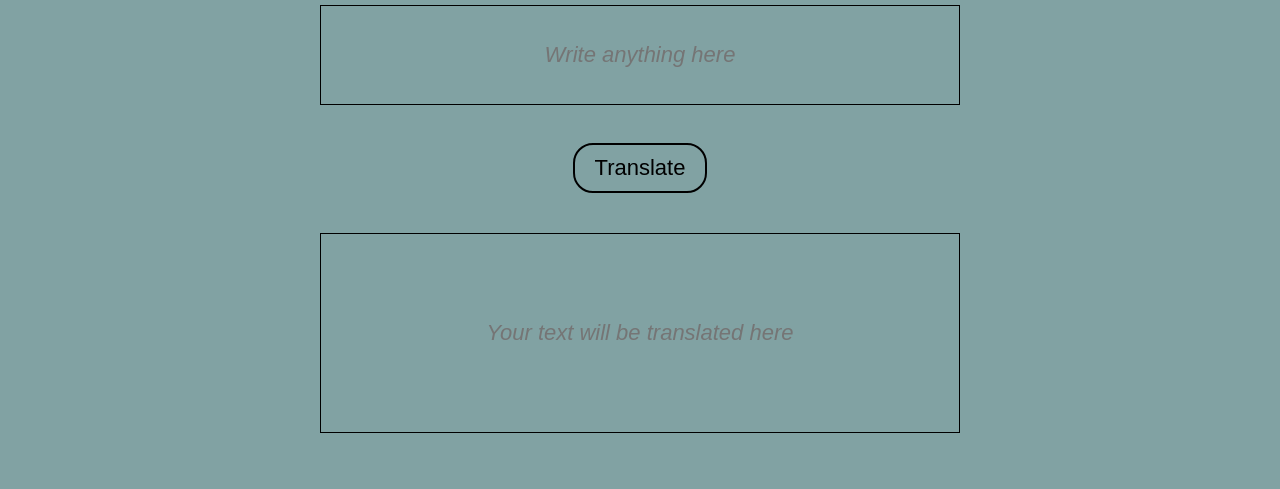
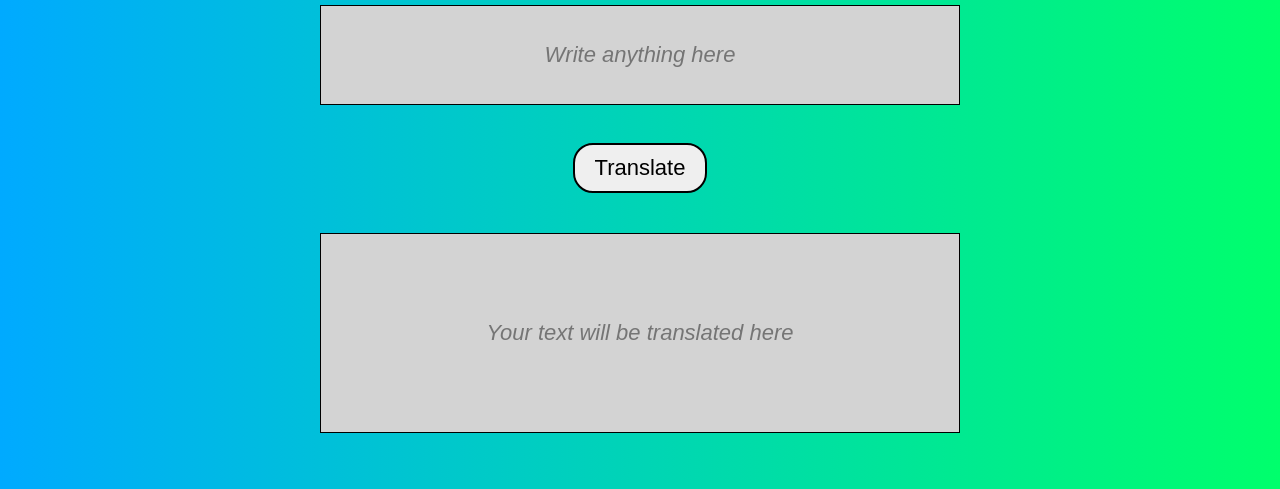
Before and after one commit to lucian-iernye/morse-code-translator, a plain HTML site: page index.html in a window 1280 px wide. Shown: the part 311-800 px from the top of the page. Drawn offline with Linux system fonts and the light colour scheme.

Commit message:
toLowerCase method added and changed some styles

```diff
--- a/main.js
+++ b/main.js
@@ -34,10 +34,11 @@ const char = {
     w: ".--",
     x: "-..-",
     y: "-.--",
-    z: "--.."
+    z: "--..",
+    " ": " "
 };
 
-const translate = morse => morse.split("").map(mapLetter).join(" ");
+const translate = morse => morse.toLowerCase().split("").map(mapLetter).join(" ");
 
 const mapLetter = letter => char[letter];
 
--- a/main.scss
+++ b/main.scss
@@ -3,7 +3,10 @@
     padding: 0;
     box-sizing: border-box;
     text-align: center;
-    background-color: rgb(129, 162, 163);
+}
+
+body {
+    background: linear-gradient(to right, #00aaff, #00ff6c);
 }
 
 header {
@@ -31,6 +34,7 @@ section {
         margin: 20px;
         font-size: 22px;
         font-style: italic;
+        background-color: lightgrey;
     }
 
     #translate {
@@ -53,5 +57,6 @@ section {
         font-size: 22px;
         margin: 40px;
         font-style: italic;
+        background-color: lightgrey;
     }
 }
```
Also changed, not shown: main.css, 1 other file.
